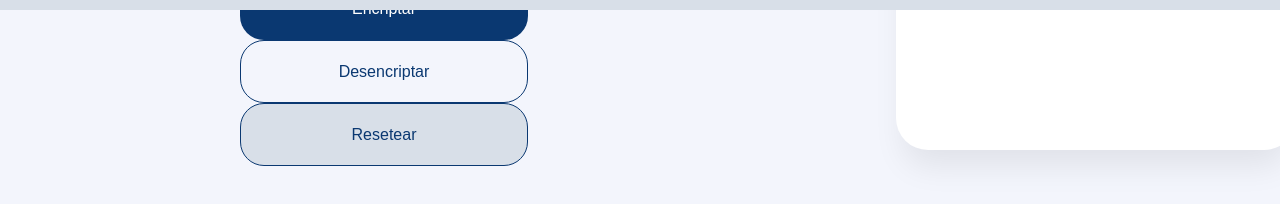
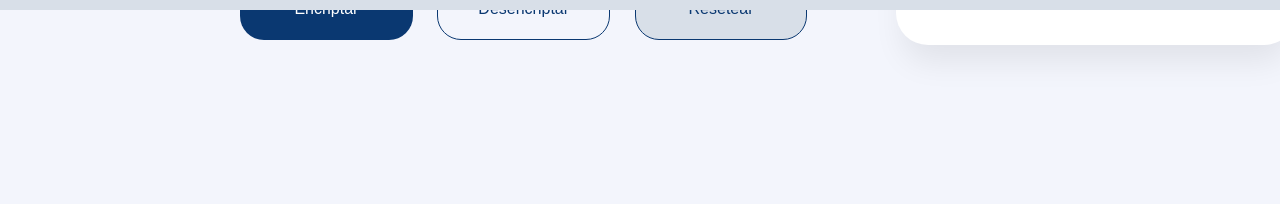
Before and after one commit to nataliehelm/Oracle-Challenge-Encriptador-de-texto, a plain HTML site: page index.html in a window 1280 px wide. Shown: the part 790-994 px from the top of the page. After the commit the page ends 902 px from the top, so only its background shows below. Drawn offline with Linux system fonts and the light colour scheme.

Commit message:
Fixing buttons size

```diff
--- a/css/styles.css
+++ b/css/styles.css
@@ -64,7 +64,7 @@ body{
 }
 
 .encrypt-button{
-    width: 288px;
+    width: 30%;
     height: 63px;
     border-radius: 24px;
     color: #ffffff;
@@ -76,7 +76,7 @@ body{
 }
 
 .decrypt-button{
-    width: 288px;
+    width: 30%;
     height: 63px;
     border-radius: 24px;
     color: #0A3871;
@@ -89,7 +89,7 @@ body{
 }
 
 .reset-button{
-    width: 288px;
+    width: 30%;
     height: 63px;
     border-radius: 24px;
     color: #0A3871;
```
